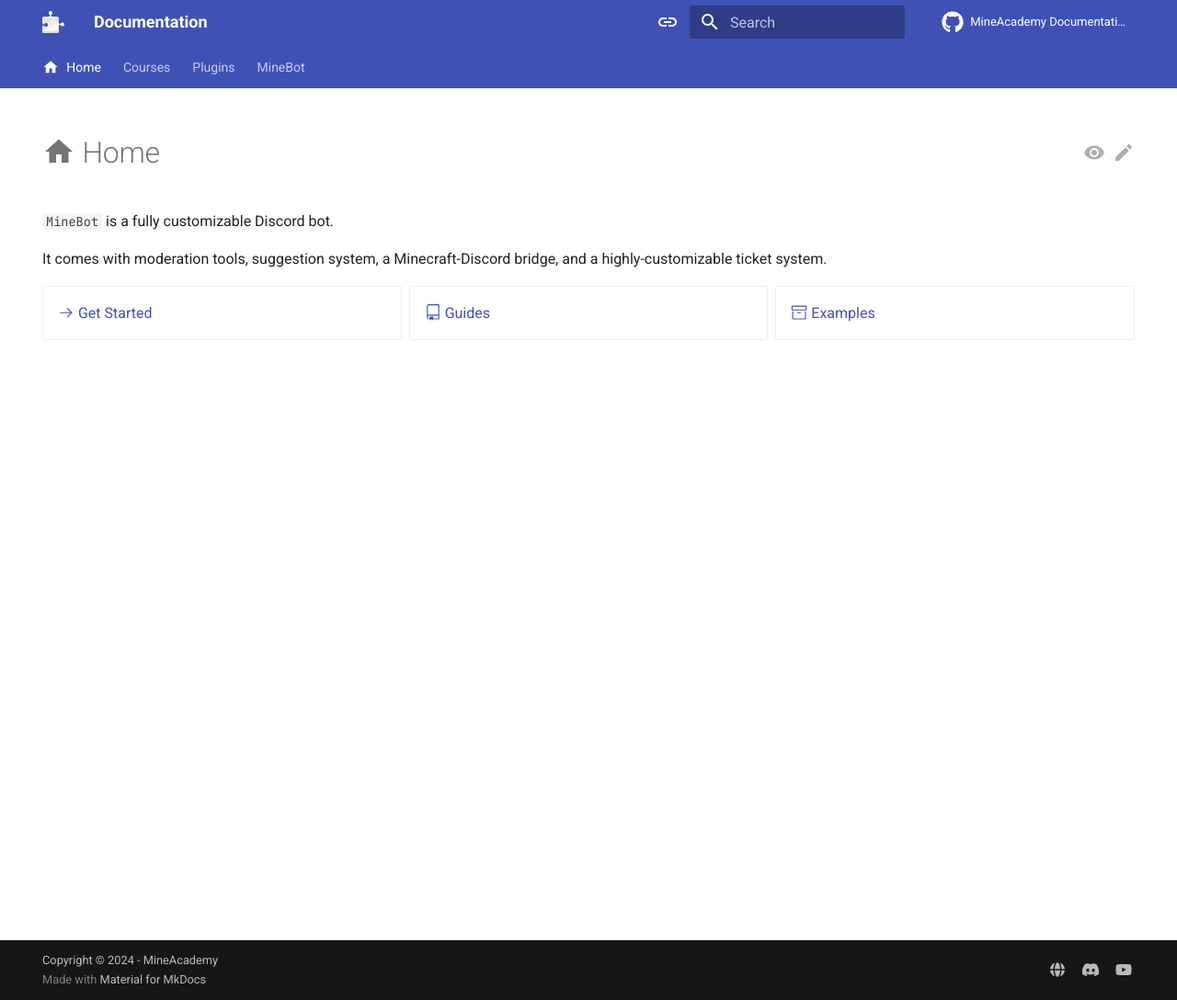
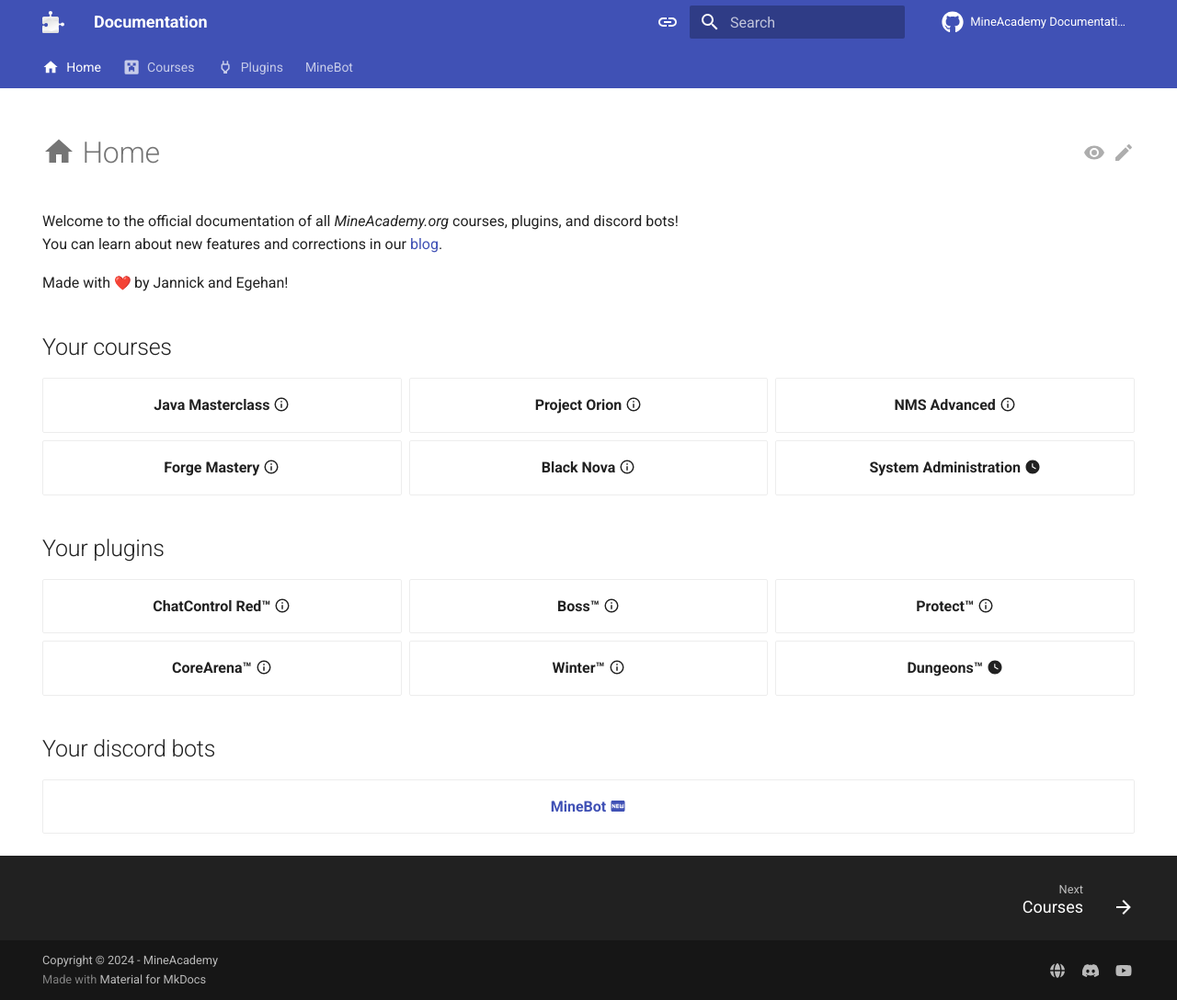
Before and after one commit to kangarko/docs, an MkDocs documentation site: the page built from docs/index.md, in a window 1280 px wide and 1088 px high. Shown: the whole window at 92% size. Built offline with MkDocs 1.6.1 and Material for MkDocs 9.7.7, drawn with Linux system fonts in a browser that asks for light colours; emoji names are drawn with the system emoji font; plug-ins that fetch from the network failed and are left out; comment, search, counter and statistics services are not loaded.

Commit message:
Added Home, Courses, Plugins

```diff
--- a/docs/index.md
+++ b/docs/index.md
@@ -1,23 +1,43 @@
 ---
 title: Home
-description: MineBot documentation
+description: MineAcademy documentation
 icon: material/home
 hide:
   - navigation
   - toc
 ---
 
-
 # :material-home: Home
 
-`MineBot` is a fully customizable Discord bot.
+Welcome to the official documentation of all *MineAcademy.org* courses, plugins, and discord bots!<br>
+You can learn about new features and corrections in our [blog](#).
 
-It comes with moderation tools, suggestion system, a Minecraft-Discord bridge, and a highly-customizable ticket system.
+Made with :heart: by Jannick and Egehan!
+
+## Your courses
 
 <div class="grid cards" markdown>
+- <center>**Java Masterclass** :material-information-outline:{title="This course documentation is not ready yet!"}</center>
+- <center>**Project Orion** :material-information-outline:{title="This course documentation is not ready yet!"}</center>
+- <center>**NMS Advanced** :material-information-outline:{title="This course documentation is not ready yet!"}</center>
+- <center>**Forge Mastery** :material-information-outline:{title="This course documentation is not ready yet!"}</center>
+- <center>**Black Nova** :material-information-outline:{title="This course documentation is not ready yet!"}</center>
+- <center>**System Administration** :material-clock-time-four:{title="This course is coming soon!"}</center>
+</div>
 
-- [:octicons-arrow-right-24: Get Started](./getting_started/index.md)
-- [:octicons-repo-24: Guides](./guides/index.md)
-- [:octicons-archive-24: Examples](./examples/index.md)
+## Your plugins
 
+<div class="grid cards" markdown>
+- <center>**ChatControl Red™** :material-information-outline:{title="This plugin documentation is not ready yet!"}</center>
+- <center>**Boss™** :material-information-outline:{title="This plugin documentation is not ready yet!"}</center>
+- <center>**Protect™** :material-information-outline:{title="This plugin documentation is not ready yet!"}</center>
+- <center>**CoreArena™** :material-information-outline:{title="This plugin documentation is not ready yet!"}</center>
+- <center>**Winter™** :material-information-outline:{title="This plugin documentation is not ready yet!"}</center>
+- <center>**Dungeons™** :material-clock-time-four:{title="This plugin is coming soon!"}</center>
 </div>
+
+## Your discord bots
+
+<div class="grid cards" markdown>
+- <center>[**MineBot** :material-new-box:](MineBot/index.md)</center>
+</div>
```
Also changed, not shown: docs/Courses/index.md (added, +13 -0 lines), docs/Plugins/index.md (added, +13 -0 lines).
